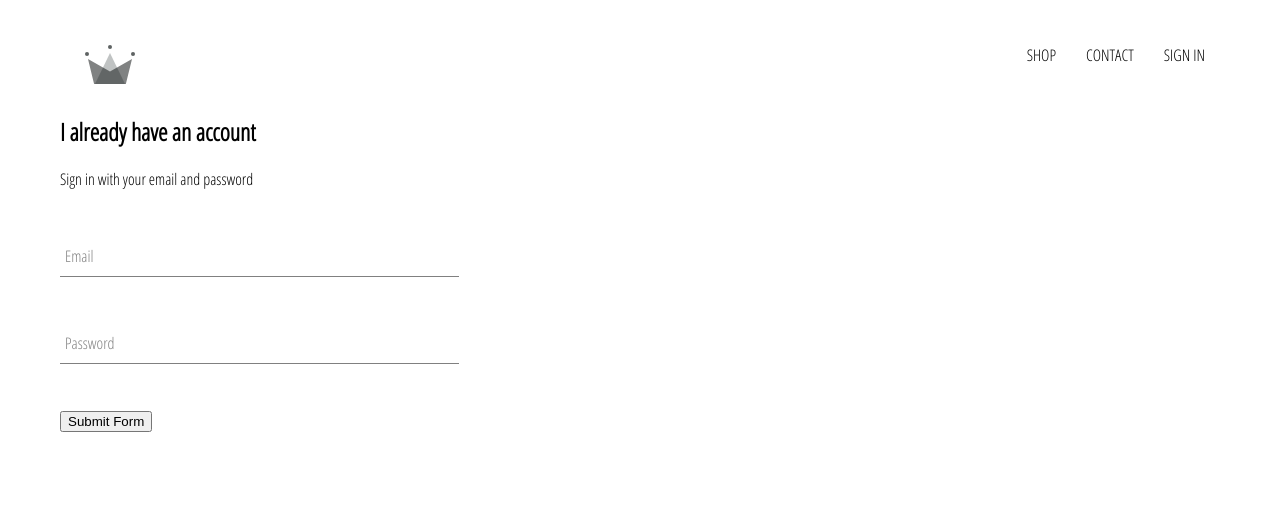
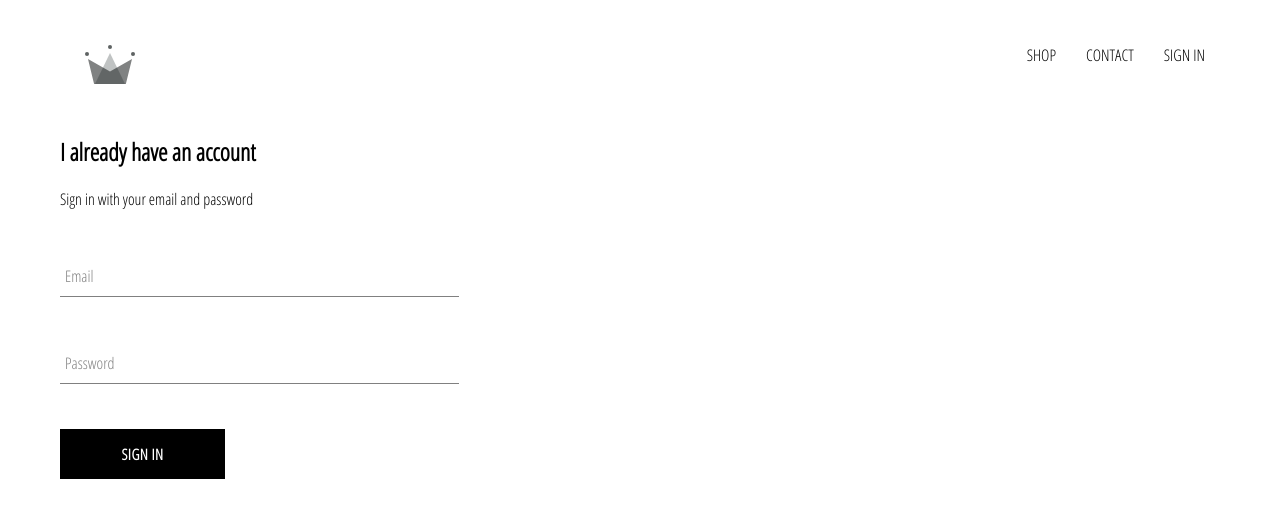
Before and after one commit to seagrendaniel/react-ecommerce-app, a React (Create React App) app: page /signin in a window 1280 px wide. Shown: the top 518 px of the page. Built offline with nearby package versions, Linux system fonts and the light colour scheme; the HTML template or start-up script is replaced by a standard one.

Commit message:
add CustomButton component and styling

```diff
--- /dev/null
+++ b/src/Components/CustomButton/CustomButton.jsx
@@ -0,0 +1,11 @@
+import React from 'react'
+
+import './CustomButton.scss'
+
+const CustomButton = ({children, ...otherProps}) => (
+  <button className="custom-button" {...otherProps}>
+    {children}
+  </button>
+)
+
+export default CustomButton
--- /dev/null
+++ b/src/Components/CustomButton/CustomButton.scss
@@ -0,0 +1,22 @@
+.custom-button {
+  min-width: 165px;
+  width: auto;
+  height: 50px;
+  letter-spacing: 0.5px;
+  line-height: 50px;
+  padding: 0 35px 0 35px;
+  font-size: 15px;
+  background-color: black;
+  color: white;
+  text-transform: uppercase;
+  font-family: 'Open Sans Condensed';
+  font-weight: bolder;
+  border: none;
+  cursor: pointer;
+
+  &:hover {
+    background-color: white;
+    color: black;
+    border: 1px solid black;
+  }
+}
--- a/src/Components/SignIn/SignIn.jsx
+++ b/src/Components/SignIn/SignIn.jsx
@@ -1,5 +1,6 @@
 import React from 'react'
 import FormInput from '../FormInput/FormInput'
+import CustomButton from '../CustomButton/CustomButton'
 
 import './SignIn.scss'
 
@@ -49,7 +50,7 @@
             required
             />
 
-          <input type="submit" value="Submit Form" />
+          <CustomButton type="submit">Sign In</CustomButton>
         </form>
       </div>
     )
--- a/src/Components/SignIn/SignIn.scss
+++ b/src/Components/SignIn/SignIn.scss
@@ -1,3 +1,9 @@
 .sign-in {
   width: 30vw;
+  display: flex;
+  flex-direction: column;
 }
+
+.title {
+  margin: 10px 0;
+}
```
